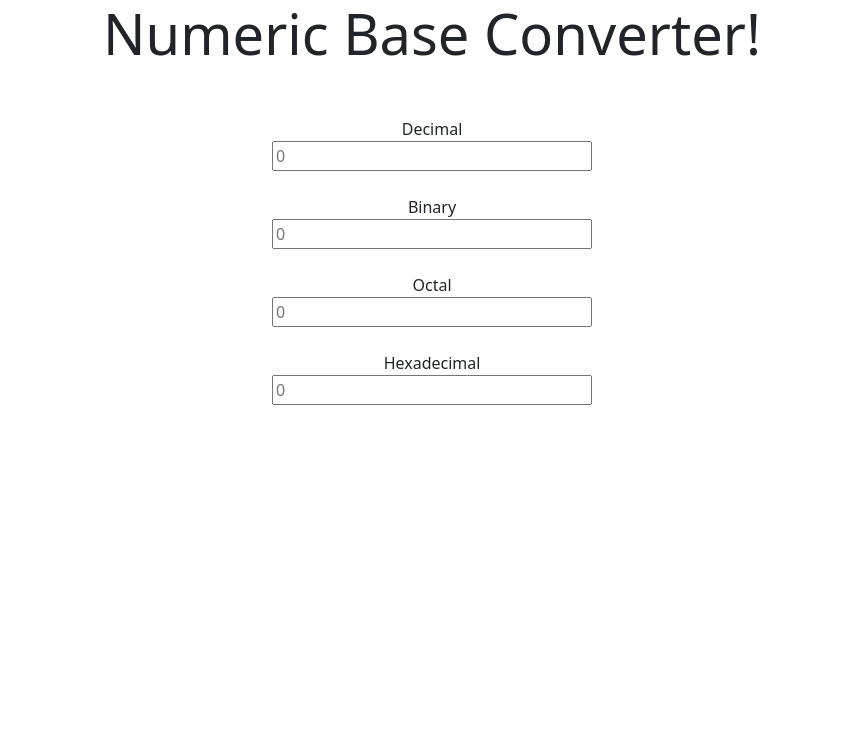
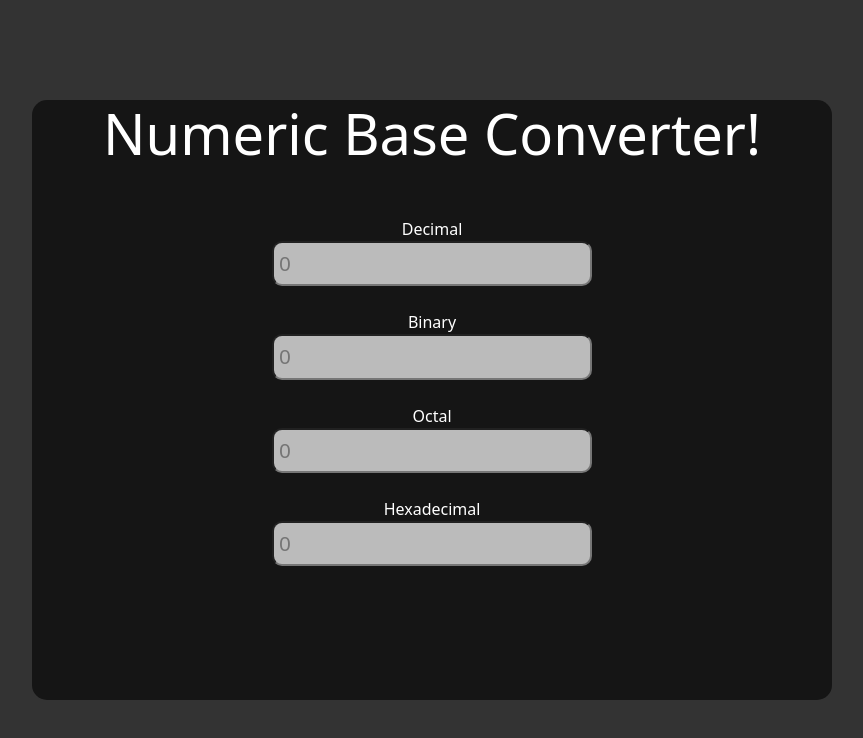
Before and after one commit to GustaMonteiro/base-converter, a plain HTML site: page web/index.html in a window 1280 px wide. Shown: the whole page, without its empty margins (208-1071 px from the left). Drawn offline with nearby package versions, Linux system fonts and the light colour scheme.

Commit message:
Change default theme to dark

```diff
--- a/web/app.css
+++ b/web/app.css
@@ -1,9 +1,40 @@
+html {
+    background-color: #333;
+}
+
 input {
-    width: 20rem;
+    width: 85vw;
+    max-width: 320px;
+    background-color: #bbb;
+    border-radius: 10px;
+    font-size: 1.3rem;
+    padding: 5px;
 }
+
 .numbers {
     margin: 50px;
     display: flex;
     flex-direction: column;
     align-items: center;
 }
+
+main {
+    background-color: #333;
+    height: 100vh;
+    display: flex;
+    justify-content: center;
+    align-items: center;
+}
+
+.main-div {
+    background-color: #151515;
+    border-radius: 15px;
+    height: 75vh;
+    width: 90vw;
+    max-width: 800px;
+}
+
+h1,
+span {
+    color: white;
+}
```
Also changed, not shown: web/index.html (+7 -3 lines).
